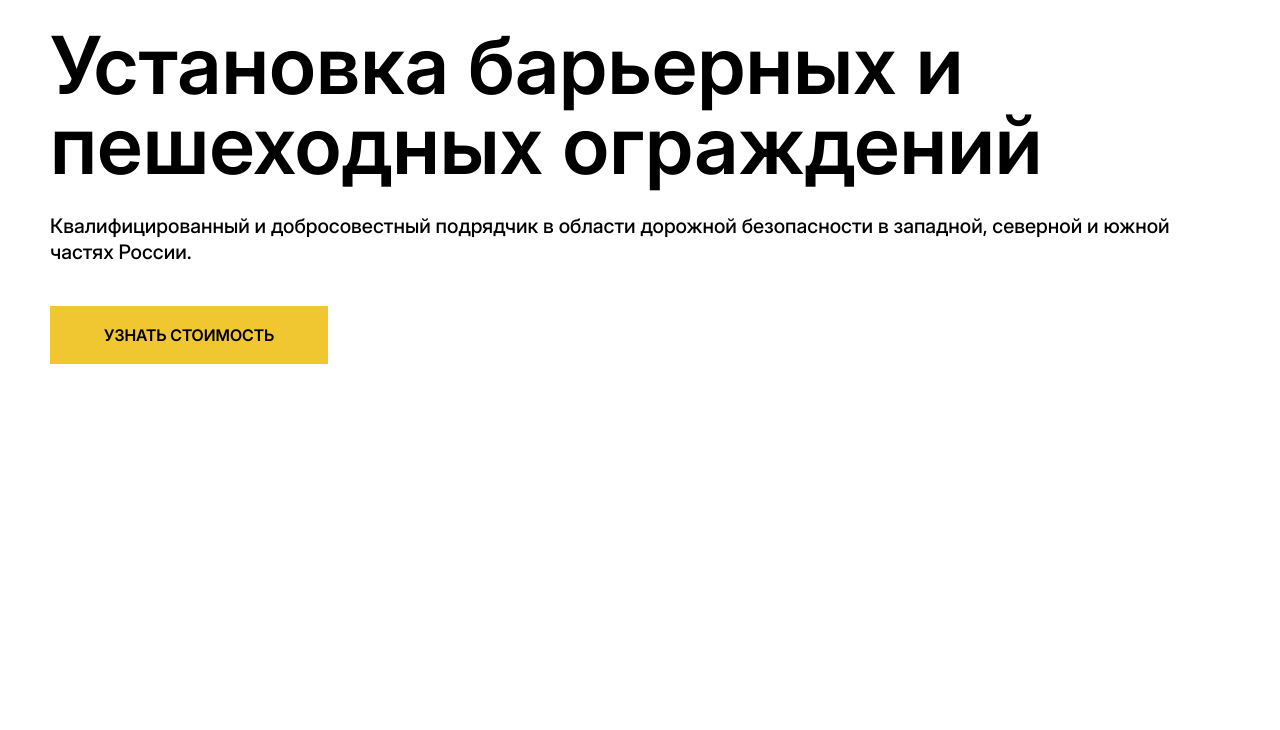
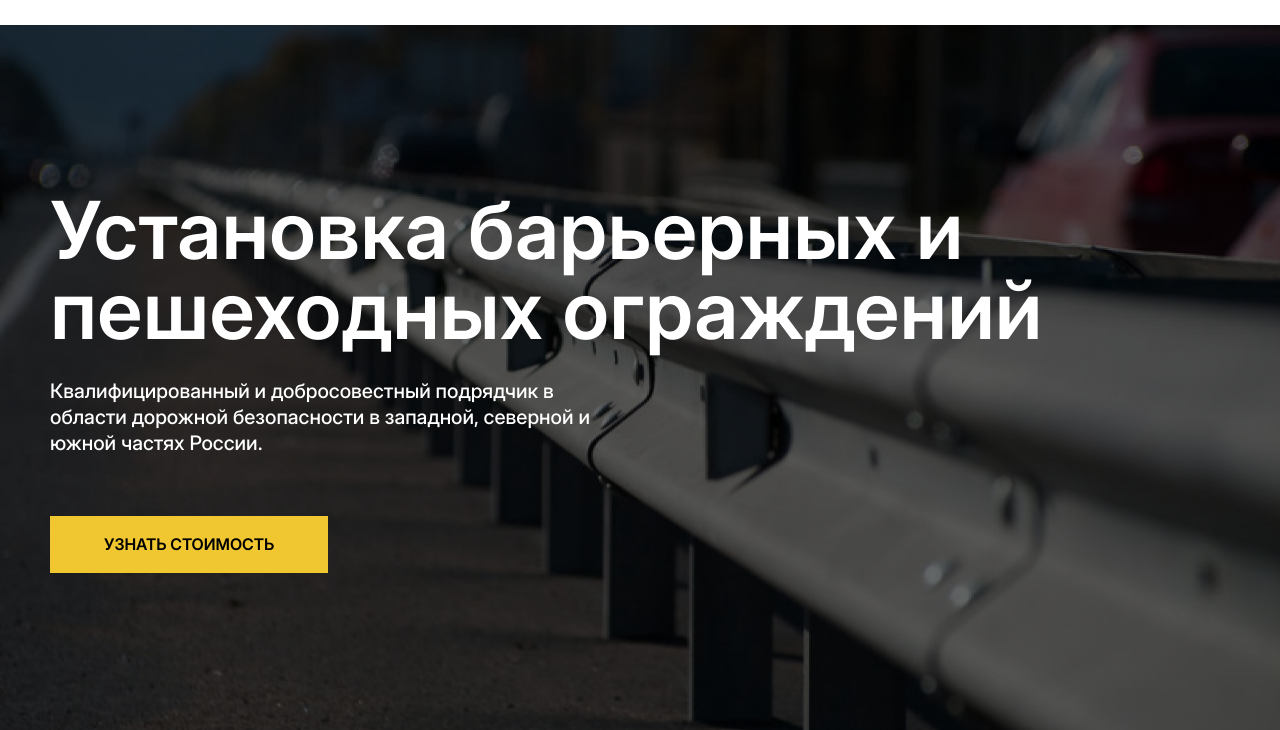
Before and after one commit to AleksandSelihov/barrier69, a plain HTML site: page index.html in a window 1280 px wide. Shown: the part 70-800 px from the top of the page. Drawn offline with Linux system fonts and the light colour scheme.

Commit message:
Внесли изменение в секцию intro

```diff
--- a/assets/css/components/_header.scss
+++ b/assets/css/components/_header.scss
@@ -35,6 +35,9 @@
         letter-spacing: 0.05em;
         text-transform: uppercase;
         color: #000;
+        &::hover {
+            color: #f0c631;
+        }
 
         &--current {
             border-bottom: 2px solid #f0c631;
--- a/assets/css/components/_intro.scss
+++ b/assets/css/components/_intro.scss
@@ -1,18 +1,24 @@
 .intro {
+    background-image: url(/assets/img/intro.jpg);
+    min-height: calc(100vh - 95px);
+    background-size: cover;
+    padding-top: 165px;
+
     &__title {
         font-weight: 600;
         font-size: 80px;
         line-height: 100%;
-        color: black;
-        padding-bottom: 28px;
+        color: white;
+        margin-bottom: 28px;
     }
 
     &__text {
         font-weight: 500;
         font-size: 20px;
         line-height: 130%;
-        color: black;
-        padding-bottom: 60px;
+        color: white;
+        margin-bottom: 60px;
+        max-width: 570px;
     }
 
     &__btn {
@@ -20,11 +26,13 @@
         font-size: 16px;
         line-height: 120%;
         text-align: center;
-        color: #000;
-        padding: 54px 19px;
+        color: black;
         background: #f0c631;
         padding: 19px 54px;
-        width: 283px;
-        height: 57px;
+        display: inline-block;
+        transition: 0.3s;
+        &:hover {
+            background: #fff;
+        }
     }
 }
```
Also changed, not shown: assets/css/style.css, assets/img/header.jpg (deleted), assets/img/intro.jpg (added), 1 other file.
